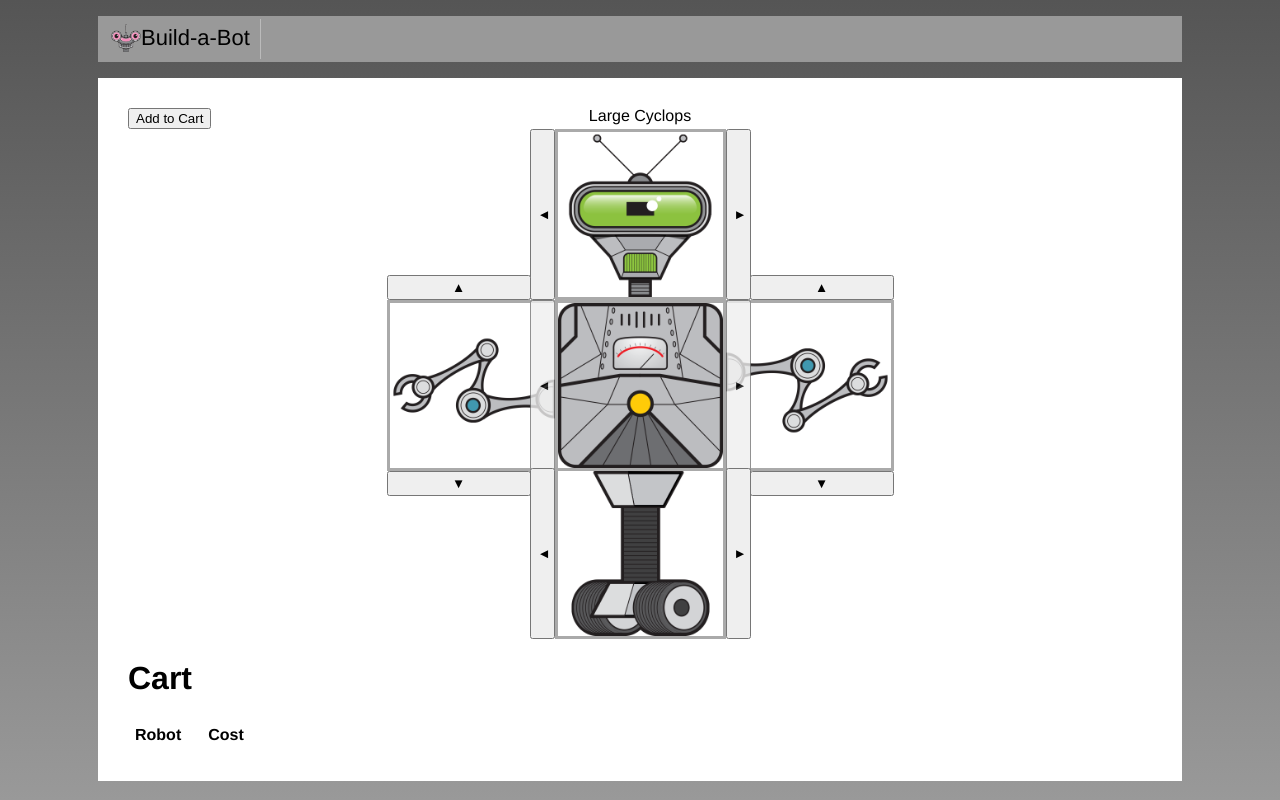
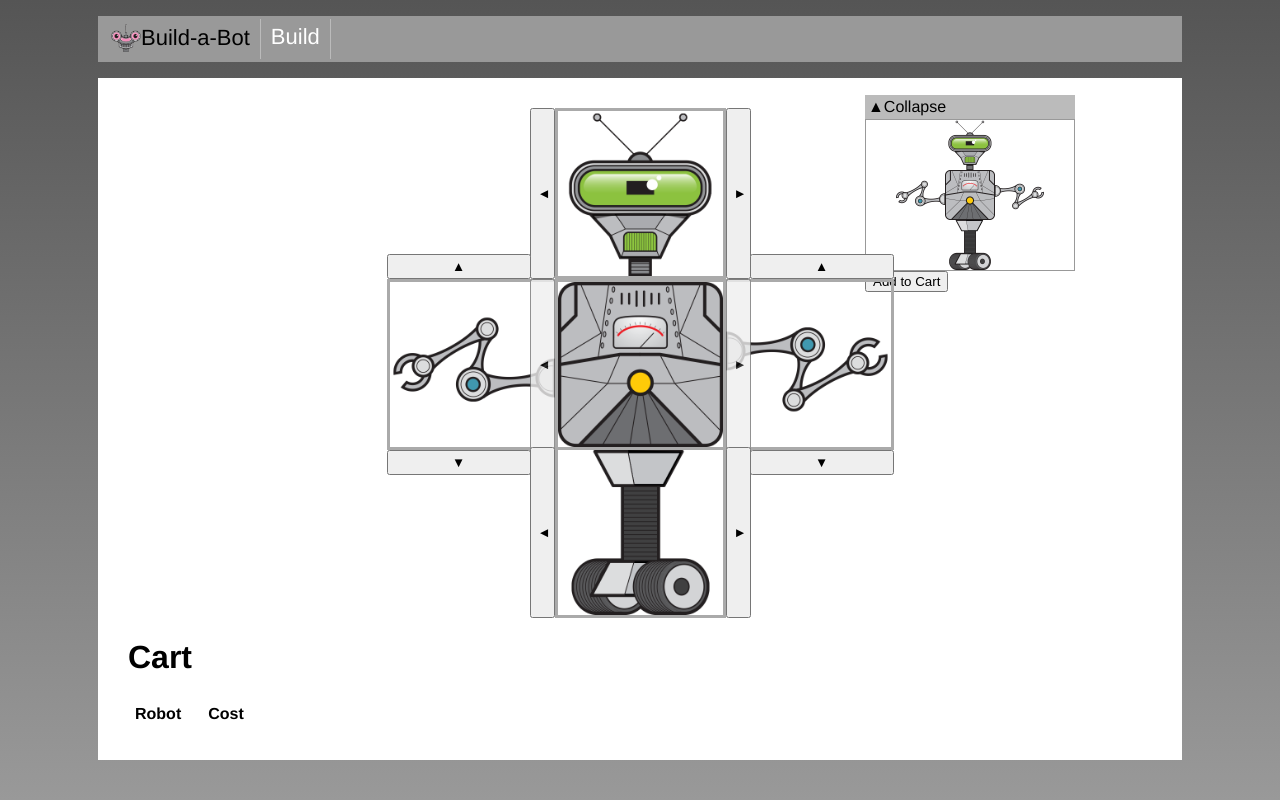
Before and after one commit to EdgarBurelo/VueL, a Vue app in the folder build-a-bot/: page /#/build in a window 1280 px wide. Built offline with nearby package versions, Linux system fonts and the light colour scheme.

Commit message:
part 3 Intercom

```diff
--- a/build-a-bot/package.json
+++ b/build-a-bot/package.json
@@ -9,7 +9,8 @@
   },
   "dependencies": {
     "core-js": "^2.6.5",
-    "vue": "^2.6.10"
+    "vue": "^2.6.10",
+    "vue-router": "^3.0.6"
   },
   "devDependencies": {
     "@vue/cli-plugin-babel": "^3.7.0",
--- a/build-a-bot/src/App.vue
+++ b/build-a-bot/src/App.vue
@@ -3,25 +3,28 @@
     <header>
       <nav>
         <ul>
-          <li class="nav-item"><img class="logo" src="./assets/build-a-bot-logo.png">Build-a-Bot</li>
+          <li class="nav-item">
+            <router-link class="nav-link" :to="{name:'Home'}" exact>
+              <img class="logo" src="./assets/build-a-bot-logo.png">Build-a-Bot
+            </router-link>
+          </li>
+          <li class="nav-item">
+            <router-link class="nav-link" :to="{name:'Build'}" exact>
+              Build
+            </router-link>
+          </li>
         </ul>
       </nav>
     </header>
     <main>
-      <RobotBuilder />
+      <router-view />
     </main>
   </div>
 </template>
 
 <script>
-// import HomePage from './home/HomePage.vue';
-import RobotBuilder from "./build/RobotBuilder";
-
 export default {
   name: 'app',
-  components: {
-    RobotBuilder,
-  },
 };
 </script>
 
@@ -69,4 +72,11 @@
   vertical-align: middle;
   height: 30px;
 }
+.nav-link {
+  text-decoration: none;
+  color: inherit;
+}
+.router-link-active {
+  color: white;
+}
 </style>
--- /dev/null
+++ b/build-a-bot/src/build/PartSelector.vue
@@ -0,0 +1,185 @@
+<template>
+  <div class="part" v-bind:class="position">
+    <img @click="showPartInfo()" :src="selectedPart.src" title="arm"/>
+    <button @click="selectPreviousPart()" class="prev-selector"></button>
+    <button @click="selectNextPart()" class="next-selector"></button>
+    <span class="sale" v-show="selectedPart.onSale">Sale!</span>
+  </div>
+</template>
+
+<script>
+function getPreviousValidIndex(index, length) {
+  const deprecatedIndex = index - 1;
+  return deprecatedIndex < 0 ? length - 1 : deprecatedIndex;
+}
+
+function getNextValidIndex(index, length) {
+  const incrementedIndex = index + 1;
+  return incrementedIndex > length - 1 ? 0 : incrementedIndex;
+}
+
+export default {
+  props: {
+    parts: {
+      type: Array,
+      required: true,
+      },
+    position: {
+      type: String,
+      required: true,
+      validator(value) {
+        return ['left', 'right', 'center', 'bottom', 'top'].includes(value);
+      }
+      },
+    },
+  data() {
+    return { selectedPartIndex: 0 };
+  },
+  computed: {
+    selectedPart() {
+      return this.parts[this.selectedPartIndex];
+    },
+  },
+  created() {
+    this.emitSelectedPart();
+  },
+  methods: {
+    showPartInfo() {
+      this.$router.push({
+        name: 'Parts',
+        params: {
+          partType: this.selectedPart.type,
+          id: this.selectedPart.id,
+        },
+      });
+    },
+    emitSelectedPart() {
+      this.$emit('partSelected', this.selectedPart);
+    },
+    selectNextPart() {
+      this.selectedPartIndex = getNextValidIndex(
+        this.selectedPartIndex,
+        this.parts.length,
+      );
+      this.emitSelectedPart();
+    },
+    selectPreviousPart() {
+      this.selectedPartIndex = getPreviousValidIndex(
+        this.selectedPartIndex,
+        this.parts.length,
+      );
+      this.emitSelectedPart();
+    },
+
+  },
+};
+
+</script>
+
+<style scoped>
+.part {
+  position: relative;
+  width:165px;
+  height:165px;
+  border: 3px solid #aaa;
+}
+.sale {
+  position: absolute;
+  bottom: 5px;
+  right: 5px;
+  color: white;
+  background-color: red;
+  padding: 3px;
+}
+.part-title {
+  position: absolute;
+  width: 100%;
+  text-align: center;
+  font-size: 18px;
+  color: red;
+  padding-top: 5px;
+  top: -25px;
+}
+.part img {
+  width:165px;
+  cursor: pointer;
+}
+.top {
+  border-bottom: none;
+}
+.left {
+  border-right: none;
+}
+.right {
+  border-left: none;
+}
+.bottom {
+  border-top: none;
+}
+.left img {
+  transform: rotate(-90deg);
+}
+.right img {
+  transform: rotate(90deg);
+}
+.prev-selector {
+  position: absolute;
+  z-index:1;
+  top: -3px;
+  left: -28px;
+  width: 25px;
+  height: 171px;
+}
+.next-selector {
+  position: absolute;
+  z-index:1;
+  top: -3px;
+  right: -28px;
+  width: 25px;
+  height: 171px;
+}
+.left .prev-selector:after,  .right .prev-selector:after{
+  content: '\25B2'
+}
+.left .next-selector:after, .right .next-selector:after {
+  content: '\25BC'
+}
+.top .prev-selector:after, .bottom .prev-selector:after, .center .prev-selector:after{
+  content: '\25C4'
+}
+.top .next-selector:after, .bottom .next-selector:after, .center .next-selector:after{
+  content: '\25BA'
+}
+.center .prev-selector, .center .next-selector {
+  opacity:0.8;
+}
+.left .prev-selector {
+  top: -28px;
+  left: -3px;
+  width: 144px;
+  height: 25px;
+}
+.left .next-selector {
+  top: auto;
+  bottom: -28px;
+  left: -3px;
+  width: 144px;
+  height: 25px;
+}
+.right .prev-selector {
+  top: -28px;
+  left: 24px;
+  width: 144px;
+  height: 25px;
+}
+.right .next-selector {
+  top: auto;
+  bottom: -28px;
+  left: 24px;
+  width: 144px;
+  height: 25px;
+}
+.highlight {
+  border: 1px solid red;
+}
+</style>
--- a/build-a-bot/src/build/RobotBuilder.vue
+++ b/build-a-bot/src/build/RobotBuilder.vue
@@ -1,40 +1,38 @@
 <template>
     <div class="content">
-    <button class="add-to-cart" @click="addToCart()">Add to Cart</button>
+      <div class="preview">
+        <CollapsibleSection>
+        <div class="preview-content">
+          <div class="top-row">
+            <img :src="selectedRobot.head.src"/>
+          </div>
+          <div class="middle-row">
+            <img :src="selectedRobot.leftArm.src" class="rotate-left"/>
+            <img :src="selectedRobot.torso.src"/>
+            <img :src="selectedRobot.rightArm.src" class="rotate-right"/>
+          </div>
+          <div class="bottom-row">
+            <img :src="selectedRobot.base.src"/>
+          </div>
+        </div>
+        </CollapsibleSection>
+        <button class="add-to-cart" @click="addToCart()">Add to Cart</button>
+      </div>
+
     <div class="top-row">
-      <div class="top part" :class="{'sale-border': selectedRobot.head.onSale}">
-        <div class="robot-name">
-          {{selectedRobot.head.title}}
-          <span v-if="selectedRobot.head.onSale" class="sale">Sale!</span>
-        </div>
-        <img v-bind:src="selectedRobot.head.src" title="head"/>
-        <button v-on:click="selectPrevious('head')" class="prev-selector">&#9668;</button>
-        <button v-on:click="selectNext('head')" class="next-selector">&#9658;</button>
-      </div>
+      <!-- <div class="robot-name">
+        {{selectedRobot.head.title}}
+        <span v-if="selectedRobot.head.onSale" class="sale">Sale!</span>
+      </div> -->
+      <PartSelector v-bind:parts="availableParts.heads" position="top" v-on:partSelected="part => selectedRobot.head=part" />
     </div>
     <div class="middle-row">
-      <div class="left part">
-        <img v-bind:src="selectedRobot.leftArm.src" title="left arm"/>
-        <button v-on:click="selectPrevious('la')" class="prev-selector">&#9650;</button>
-        <button v-on:click="selectNext('la')" class="next-selector">&#9660;</button>
-      </div>
-      <div class="center part">
-        <img v-bind:src="selectedRobot.torso.src" title="torso"/>
-        <button v-on:click="selectPrevious('torso')" class="prev-selector">&#9668;</button>
-        <button v-on:click="selectNext('torso')" class="next-selector">&#9658;</button>
-      </div>
-      <div class="right part">
-        <img v-bind:src="selectedRobot.rightArm.src" title="right arm"/>
-        <button v-on:click="selectPrevious('ra')" class="prev-selector">&#9650;</button>
-        <button v-on:click="selectNext('ra')" class="next-selector">&#9660;</button>
-      </div>
+      <PartSelector v-bind:parts="availableParts.arms" position="left" @partSelected="part => selectedRobot.leftArm=part" />
+      <PartSelector v-bind:parts="availableParts.torsos" position="center" @partSelected="part => selectedRobot.torso=part" />
+      <PartSelector v-bind:parts="availableParts.arms" position="right" @partSelected="part => selectedRobot.rightArm=part" />
     </div>
     <div class="bottom-row">
-      <div class="bottom part">
-        <img v-bind:src="selectedRobot.base.src" title="bases"/>
-        <button v-on:click="selectPrevious('bases')" class="prev-selector">&#9668;</button>
-        <button v-on:click="selectNext('bases')" class="next-selector">&#9658;</button>
-      </div>
+      <PartSelector v-bind:parts="availableParts.bases" position="bottom" @partSelected="part => selectedRobot.base=part" />
     </div>
     <div>
       <h1>Cart</h1>
@@ -59,92 +57,32 @@
 <script>
 import availableParts from "../data/parts";
 import createdHookMixin from "./created-hook-mixin";
-
-function getPreviousIndex(index, lenght) {
-   const deprecatedIndex = index - 1;
-   return deprecatedIndex < 0 ? lenght -1 : deprecatedIndex;
-}
-
-function getNextIndex(index, lenght) {
-   const incrementedIndex = index + 1;
-   return incrementedIndex > lenght -1 ? 0 : incrementedIndex;
-}
+import PartSelector from "./PartSelector.vue";
+import CollapsibleSection from "../shared/CollapsibleSection.vue";
 
 export default {
   name: "RobotBuider",
+  components: { PartSelector, CollapsibleSection, },
   data() {
     return {
       availableParts,
-      selectHeadIndex: 0,
-      selectTorsoIndex: 0,
-      selectLeftArmIndex: 0,
-      selectRightArmIndex: 0,
-      selectBaseIndex: 0,
       cart: [],
-      };
+      selectedRobot: {
+        head: {},
+        leftArm: {},
+        torso: {},
+        rightArm: {},
+        base: {},
+      },
+    };
   },
   mixins: [createdHookMixin],
   computed: {
     headBorderStyle() {
       return { border: this.selectedRobot.head.onSale ? "3px solid red" : "3px solid #aaa", };
     },
-    selectedRobot() {
-      return {
-        head: availableParts.heads[this.selectHeadIndex],
-        leftArm: availableParts.arms[this.selectLeftArmIndex],
-        torso: availableParts.torsos[this.selectTorsoIndex],
-        rightArm: availableParts.arms[this.selectRightArmIndex],
-        base: availableParts.bases[this.selectBaseIndex],
-      };
-    },
   },
   methods: {
-    selectNext(t,e) {
-      // this.selectHeadIndex = getNextIndex(this.selectHeadIndex,availableParts.heads.length);
-      switch (t) {
-        case "head":
-          this.selectHeadIndex = getNextIndex(this.selectHeadIndex,availableParts.heads.length);
-          break;
-        case "torso":
-          this.selectTorsoIndex = getNextIndex(this.selectTorsoIndex,availableParts.torsos.length);
-          break;
-        case "ra":
-          this.selectRightArmIndex = getNextIndex(this.selectRightArmIndex,availableParts.arms.length);
-          break;
-        case "la":
-          this.selectLeftArmIndex = getNextIndex(this.selectLeftArmIndex,availableParts.arms.length);
-          break;
-        case "bases":
-          this.selectBaseIndex = getNextIndex(this.selectBaseIndex,availableParts.bases.length);
-          break;
-        default:
-          console.log("what");
-          break;
-      }
-    },
-    selectPrevious(t,e) {
-      // this.selectHeadIndex = getPreviousIndex(this.selectHeadIndex,availableParts.heads.length);
-      switch (t) {
-        case "head":
-          this.selectHeadIndex = getPreviousIndex(this.selectHeadIndex,availableParts.heads.length);
-          break;
-        case "torso":
-          this.selectTorsoIndex = getPreviousIndex(this.selectTorsoIndex,availableParts.torsos.length);
-          break;
-        case "ra":
-          this.selectRightArmIndex = getPreviousIndex(this.selectRightArmIndex,availableParts.arms.length);
-          break;
-        case "la":
-          this.selectLeftArmIndex = getPreviousIndex(this.selectLeftArmIndex,availableParts.arms.length);
-          break;
-        case "bases":
-          this.selectBaseIndex = getPreviousIndex(this.selectBaseIndex,availableParts.bases.length);
-          break;
-        default:
-          console.log("what");
-          break;
-      }
-    },
     addToCart() {
       const robot = this.selectedRobot;
       const cost = robot.head.cost + robot.leftArm.cost + robot.torso.cost + robot.rightArm.cost + robot.base.cost;
@@ -257,8 +195,7 @@
 }
 .add-to-cart {
   position: absolute;
-  right: 30px;
-  width: 220px;
+  width: 210px;
   padding: 3px;
   font-size: 16px;
 }
@@ -273,4 +210,25 @@
 .sale-border {
   border: 3px solid red;
 }
+.preview {
+  position: absolute;
+  top: 90px;
+  right: 200px;
+  width: 210px;
+  height: 210px;
+  padding: 5px;
+}
+.preview-content {
+  border: 1px solid #999;
+}
+.preview img {
+  width: 50px;
+  height: 50px;
+}
+.rotate-right {
+  transform: rotate(90deg);
+}
+.rotate-left {
+  transform: rotate(-90deg);
+}
 </style>
--- a/build-a-bot/src/home/HomePage.vue
+++ b/build-a-bot/src/home/HomePage.vue
@@ -4,7 +4,7 @@
       <img src="../assets/robot-home.png" class="robot" aria-hidden="true" />
     </div>
     <div class="get-started">
-      <a href="" >Get started</a> building your first robot!
+      <router-link to="/build" >Get started</router-link> building your first robot!
     </div>
   </div>
 </template>
--- a/build-a-bot/src/main.js
+++ b/build-a-bot/src/main.js
@@ -1,8 +1,11 @@
 import Vue from 'vue';
 import App from './App.vue';
+
+import router from './router';
 
 Vue.config.productionTip = false;
 
 new Vue({
   render: h => h(App),
+  router,
 }).$mount('#app');
--- /dev/null
+++ b/build-a-bot/src/parts/PartInfo.vue
@@ -0,0 +1,33 @@
+<template>
+  <div>
+    <h1>{{part.title}}</h1>
+    <div>
+      {{part.description}}
+    </div>
+  </div>
+</template>
+
+<script>
+import parts from "../data/parts";
+
+export default {
+  name: 'PartInfo',
+  props: {
+    partType: {
+      type: String,
+    },
+    id: {
+      type: [Number, String],
+      validator(value) {
+        return Number.isInteger(Number(value));
+      },
+    }
+  },
+  computed: {
+    part() {
+      const { partType, id } = this;
+      return parts[partType].find(part => part.id === +id);
+    },
+  },
+};
+</script>
--- /dev/null
+++ b/build-a-bot/src/router/index.js
@@ -0,0 +1,29 @@
+import Vue from 'vue';
+import Router from 'vue-router';
+
+import HomePage from '../home/HomePage.vue';
+import RobotBuilder from '../build/RobotBuilder.vue';
+import PartInfo from '../parts/PartInfo.vue';
+
+Vue.use(Router);
+
+export default new Router({
+  routes: [
+    {
+      path: '/',
+      name: 'Home',
+      component: HomePage,
+    },
+    {
+      path: '/build',
+      name: 'Build',
+      component: RobotBuilder,
+    },
+    {
+      path: '/parts/:partType/:id',
+      name: 'Parts',
+      component: PartInfo,
+      props: true,
+    },
+  ],
+});
--- /dev/null
+++ b/build-a-bot/src/shared/CollapsibleSection.vue
@@ -0,0 +1,27 @@
+<template>
+  <div>
+    <div class="header">
+      <span v-if="open" @click="open = !open">&#x25B2;Collapse</span>
+      <span v-if="!open" @click="open = !open">&#x25BC;Expand</span>
+    </div>
+    <slot v-if="open">
+    </slot>
+  </div>
+</template>
+
+<script>
+export default {
+  name: 'CollapsibleSection',
+  data() {
+    return {open: true};
+  },
+}
+</script>
+
+<style scoped>
+  .header {
+    background-color: #bbb;
+    padding: 3px;
+    cursor: pointer;
+  }
+</style>
```
Also changed, not shown: 1 other file (tests, documents, lock files or other folders).
